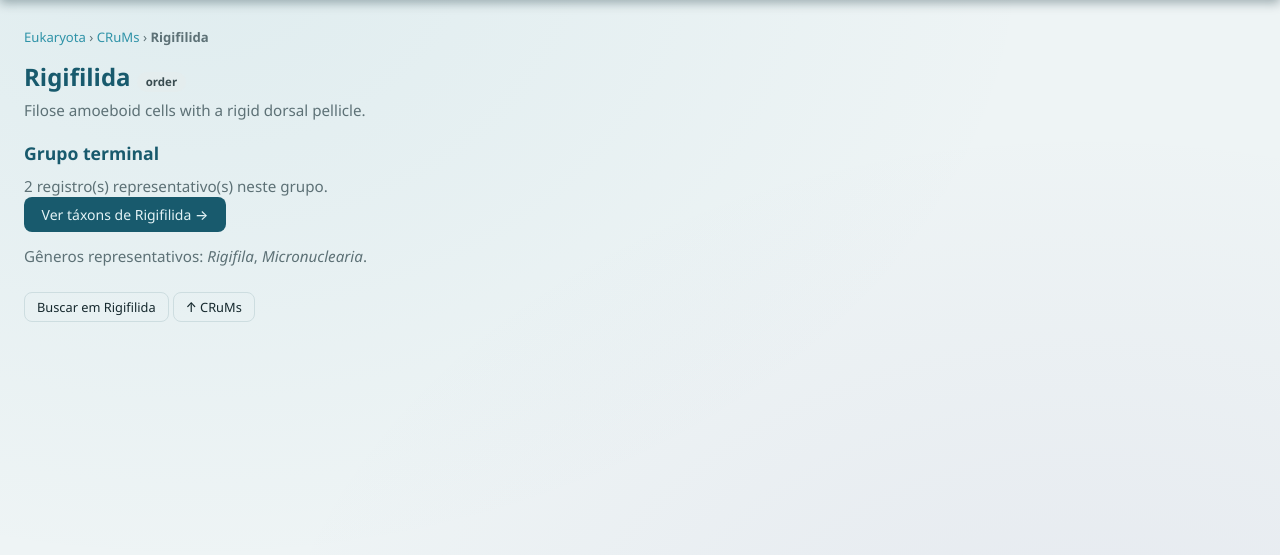
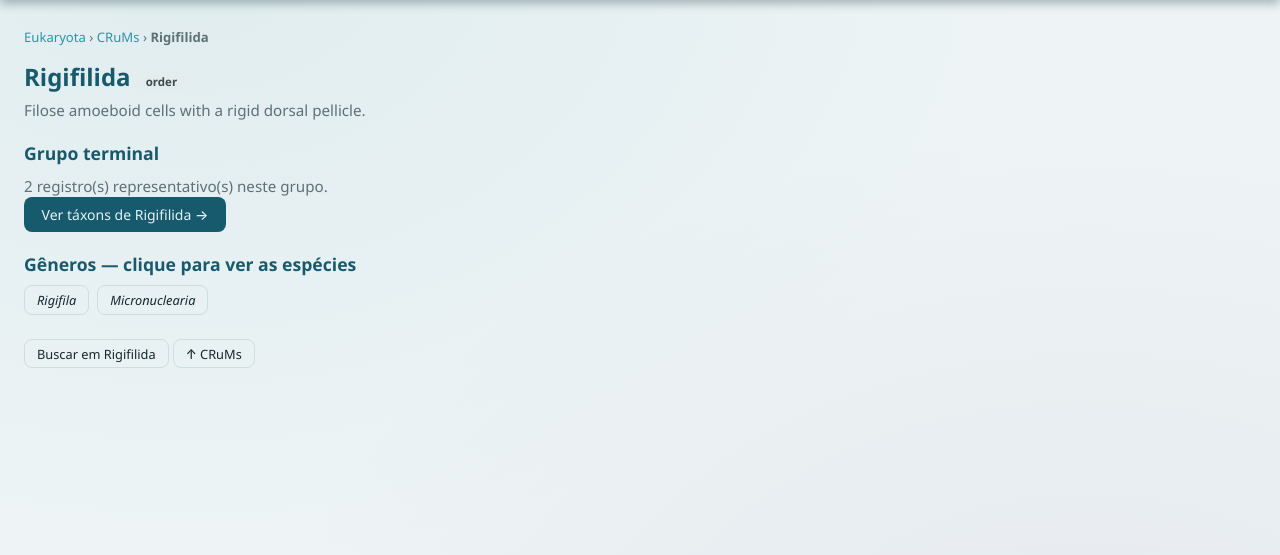
Before and after one commit to wboeger/protistcat, a Flask app: page /clade/rigifilida in a window 1280 px wide. Shown: the part 54-609 px from the top of the page. Run offline with Flask 3, Linux system fonts and the light colour scheme.

Commit message:
Make genera clickable to reach species
- Clade terminal pages: representative genera now link to species list
- Search results: clickable Gênero column
- Taxon page: genus links to its species (/busca?genus=)

Co-Authored-By: Claude Opus 4.8 <noreply@anthropic.com>

```diff
--- a/templates/clade.html
+++ b/templates/clade.html
@@ -43,8 +43,12 @@
     <a class="btn btn-primary" href="{{ url_for('search', clade=node.id) }}">
       Ver táxons de {{ node.name }} →</a>
     {% if node.genera %}
-      <p class="lead" style="margin-top:.8rem">Gêneros representativos:
-        {% for g in node.genera %}<em class="sci">{{ g }}</em>{% if not loop.last %}, {% endif %}{% endfor %}.</p>
+      <h2>Gêneros — clique para ver as espécies</h2>
+      <div style="display:flex;flex-wrap:wrap;gap:.5rem">
+        {% for g in node.genera %}
+          <a class="btn btn-outline btn-sm" href="{{ url_for('search', genus=g) }}"><em class="sci">{{ g }}</em></a>
+        {% endfor %}
+      </div>
     {% endif %}
   {% endif %}
 
--- a/templates/search.html
+++ b/templates/search.html
@@ -27,17 +27,18 @@
 
   <div class="card" style="padding:0;overflow-x:auto">
     <table>
-      <thead><tr><th>Nome científico</th><th>Supergrupo</th><th>Classificação</th><th>Status</th></tr></thead>
+      <thead><tr><th>Nome científico</th><th>Gênero</th><th>Supergrupo</th><th>Classificação</th><th>Status</th></tr></thead>
       <tbody>
         {% for t in taxa %}
           <tr>
             <td><a href="{{ url_for('taxon', taxon_id=t.id) }}"><em class="sci">{{ t.scientific_name }}</em></a></td>
+            <td>{% if t.genus %}<a href="{{ url_for('search', genus=t.genus) }}"><em class="sci">{{ t.genus }}</em></a>{% else %}—{% endif %}</td>
             <td>{{ t.supergroup or '—' }}</td>
             <td style="font-size:.8rem;color:var(--muted)">{{ t.higher_classification or '—' }}</td>
             <td>{{ t.taxonomic_status or '—' }}</td>
           </tr>
         {% else %}
-          <tr><td colspan="4" style="text-align:center;color:var(--muted);padding:1.5rem">Nenhum registro.</td></tr>
+          <tr><td colspan="5" style="text-align:center;color:var(--muted);padding:1.5rem">Nenhum registro.</td></tr>
         {% endfor %}
       </tbody>
     </table>
--- a/templates/taxon.html
+++ b/templates/taxon.html
@@ -27,7 +27,7 @@
         {{ row('Classe', t.class_) }}
         {{ row('Ordem', t.order) }}
         {{ row('Família', t.family) }}
-        {{ row('Gênero', t.genus) }}
+        {% if t.genus %}<tr><th style="width:240px">Gênero</th><td><a href="{{ url_for('search', genus=t.genus) }}"><em class="sci">{{ t.genus }}</em></a> — ver espécies</td></tr>{% endif %}
         {{ row('Categoria', t.taxon_rank) }}
         {{ row('Status', t.taxonomic_status) }}
         {{ row('Habitat', t.habitat) }}
```
